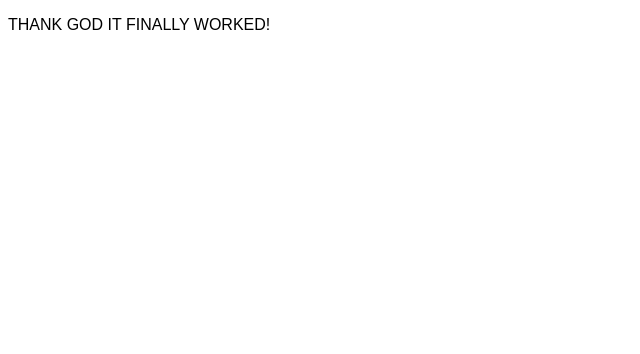
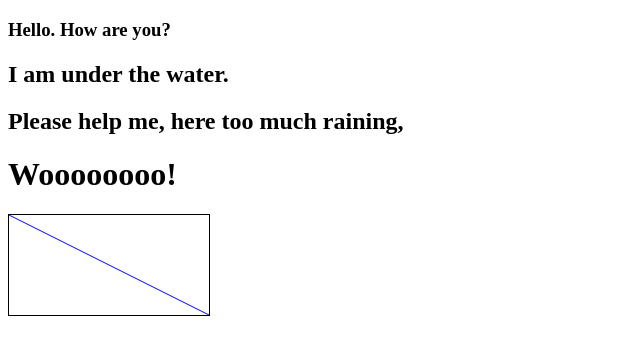
Before and after one commit to NickTheEASDude/NickTheEASDude.github.io, a SvelteKit app: page /home in a window 1280 px wide. Shown: the top 354 px of the page, without its empty margins (0-640 px from the left). Built offline with nearby package versions, Linux system fonts and the light colour scheme.

Commit message:
i'm done for now

```diff
--- a/src/routes/home/+page.svelte
+++ b/src/routes/home/+page.svelte
@@ -1,13 +1,34 @@
 <svelte:head>
-	<title>IT WORKED OMG!</title>
+	<title>I'm tired...</title>
 </svelte:head>
 
-<p>THANK GOD IT FINALLY WORKED!</p>
+<script lang="ts">
+	import { onMount } from "svelte";
+
+	let finalCanvas: HTMLCanvasElement;
+
+	onMount(() => {
+		let ctx : any = finalCanvas.getContext("2d");
+		ctx.strokeStyle = "#0000FF";
+		ctx.moveTo(0,0);
+		ctx.lineTo(200,100);
+		ctx.stroke();
+	});
+</script>
 
 
 
+<main>
+	<h3>Hello. How are you?</h3>
+	<h2>I am under the water.</h2>
+	<h2>Please help me, here too much raining,</h2>
+	<h1>Woooooooo!</h1>
+
+	<canvas bind:this={ finalCanvas } width="200" height="100"></canvas>
+</main>
+
 <style>
-	* {
-		font-family: Arial, Helvetica, sans-serif;
+	canvas {
+		border: 1px solid black;
 	}
 </style>
```
